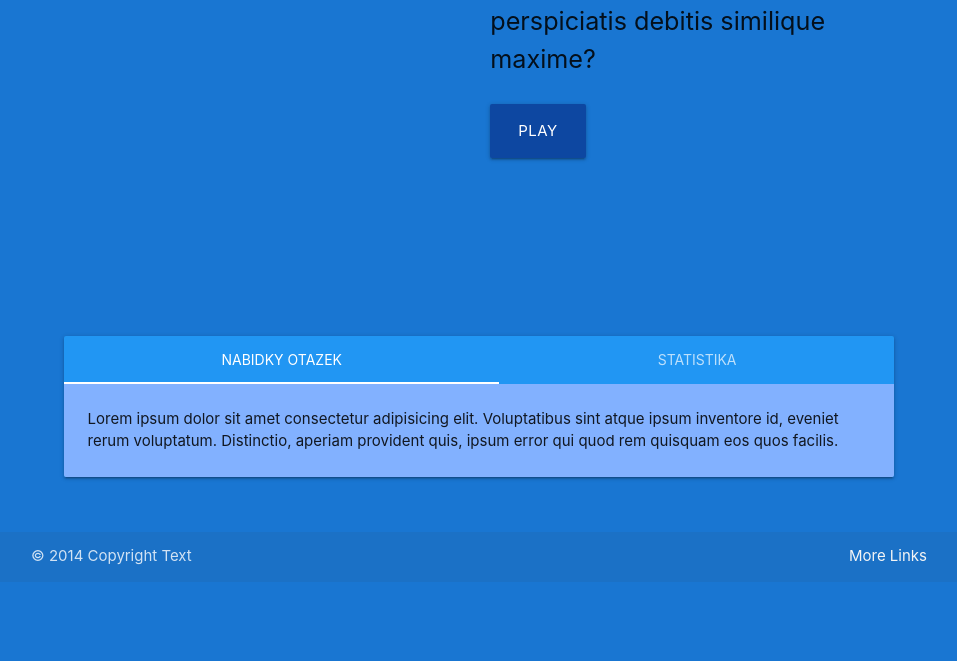
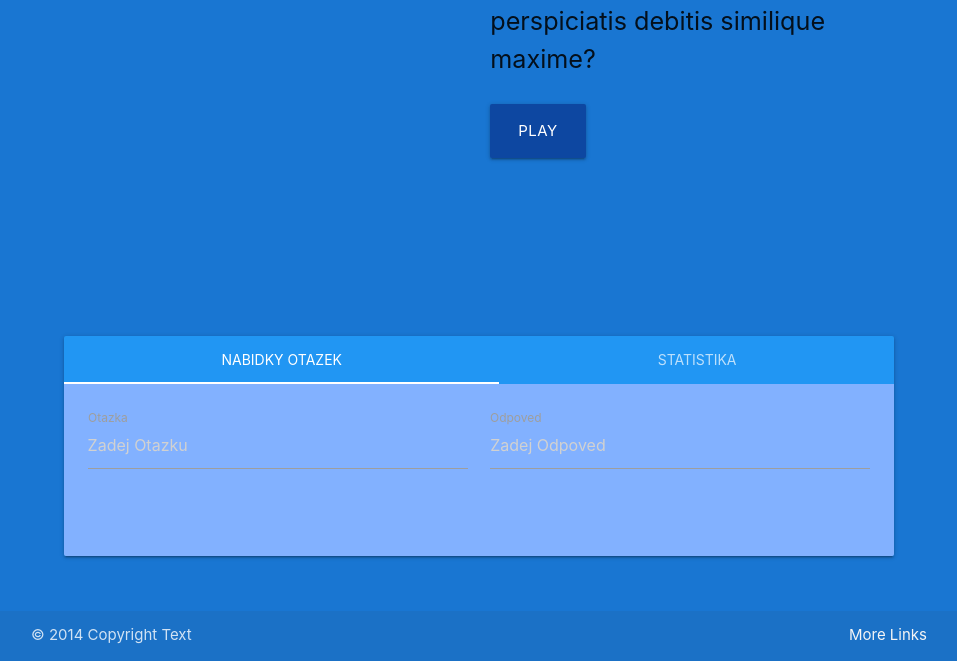
Before and after one commit to CernohorskyVaclav/ProjectRep, a plain HTML site: page Main.html in a window 1280 px wide. Shown: the part 482-1143 px from the top of the page, without its empty margins (161-1118 px from the left). Before the commit the page ends 1064 px from the top, so only its background shows below. Drawn offline with nearby package versions, Linux system fonts and the light colour scheme.

Commit message:
Pavel14.5 policka

```diff
--- a/Main.html
+++ b/Main.html
@@ -3,7 +3,7 @@
 
 <head>
   <!-- own css (nah)-->
-  <!-- <link type="text/css" rel="stylesheet" href="css/styles.css" media="screen,projection"/> -->
+  <link type="text/css" rel="stylesheet" href="css/styles.css"/>
   <!-- materialize css -->
   <link href="https://fonts.googleapis.com/icon?family=Material+Icons" rel="stylesheet"/>
   <link type="text/css" rel="stylesheet" href="css/materialize.min.css" media="screen,projection"/>
@@ -46,13 +46,28 @@
           <ul class="tabs tabs-fixed-width tabs-transparent">
             <li class="tab"><a href="#nabidky-tab">Nabidky Otazek</a></li>
             <li class="tab"><a href="#statiskika-tab">Statistika</a></li>
-            <!-- <li class="tab"><a href="#test6">Test 3</a></li> -->
           </ul>
         </div>
         <div class="card-content blue accent-1">
-          <div id="nabidky-tab">Lorem ipsum dolor sit amet consectetur adipisicing elit. Voluptatibus sint atque ipsum inventore id, eveniet rerum voluptatum. Distinctio, aperiam provident quis, ipsum error qui quod rem quisquam eos quos facilis.</div>
+          <!-- nabidky otazek -->
+          <div id="nabidky-tab">
+            <div class="row">
+              <form class="col s12">
+                <div class="row">
+                  <div class="input-field col s6">
+                    <input placeholder="Zadej Otazku" id="otazka" type="text">
+                    <label for="otazka">Otazka</label>
+                  </div>
+                  <div class="input-field col s6">
+                    <input placeholder="Zadej Odpoved" id="odpoved" type="text">
+                    <label for="odpoved">Odpoved</label>
+                  </div>
+                </div>
+              </form>
+            </div>
+          </div>
+          <!-- statistika -->
           <div id="statiskika-tab">Lorem ipsum, dolor sit amet consectetur adipisicing elit. Iusto sequi asperiores non harum odio consectetur quos! Ullam fuga, pariatur iusto esse optio sed dolor ad unde natus nemo hic eum.</div>
-          <!-- <div id="test6">Lorem, ipsum dolor sit amet consectetur adipisicing elit. Veniam et laborum sit ipsam reiciendis nisi quibusdam exercitationem natus. Doloribus, minus totam! Possimus quisquam sequi excepturi commodi temporibus quo est velit?</div> -->
         </div>
       </div>
     </div>
```
